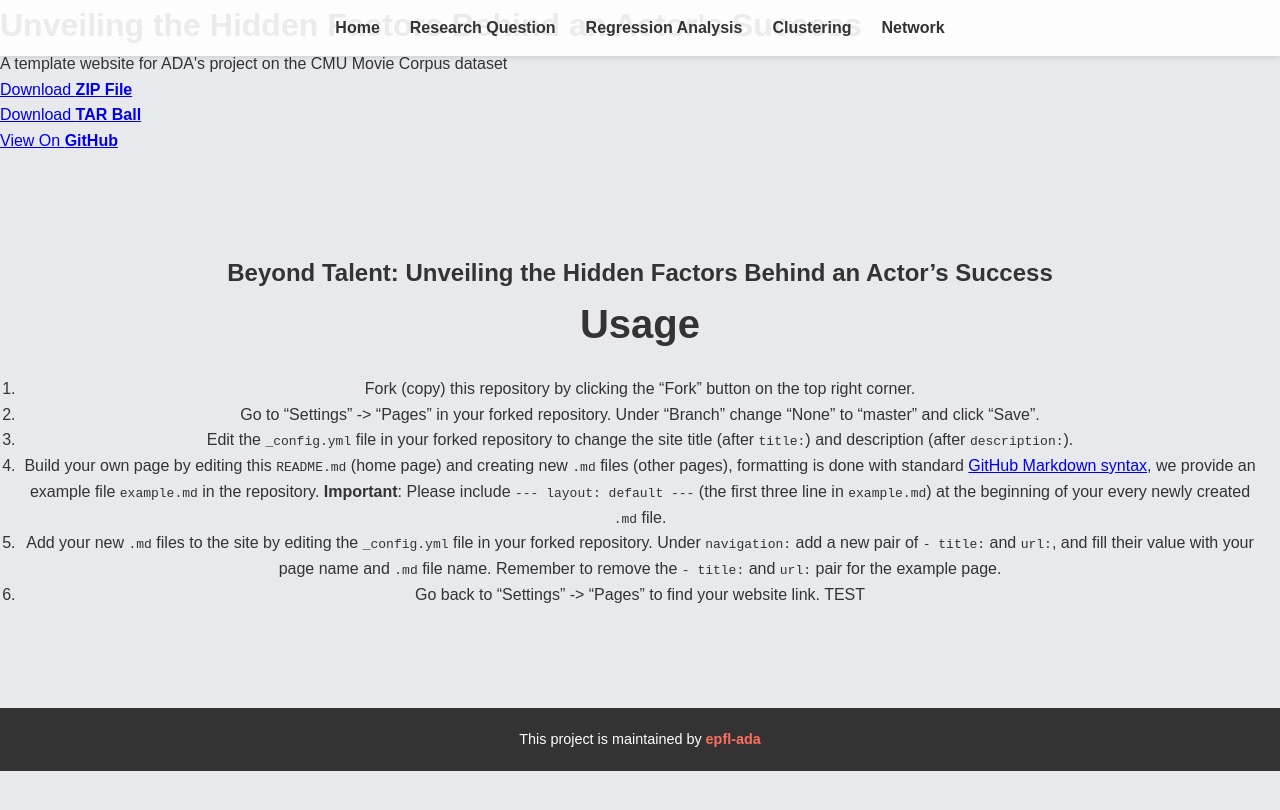
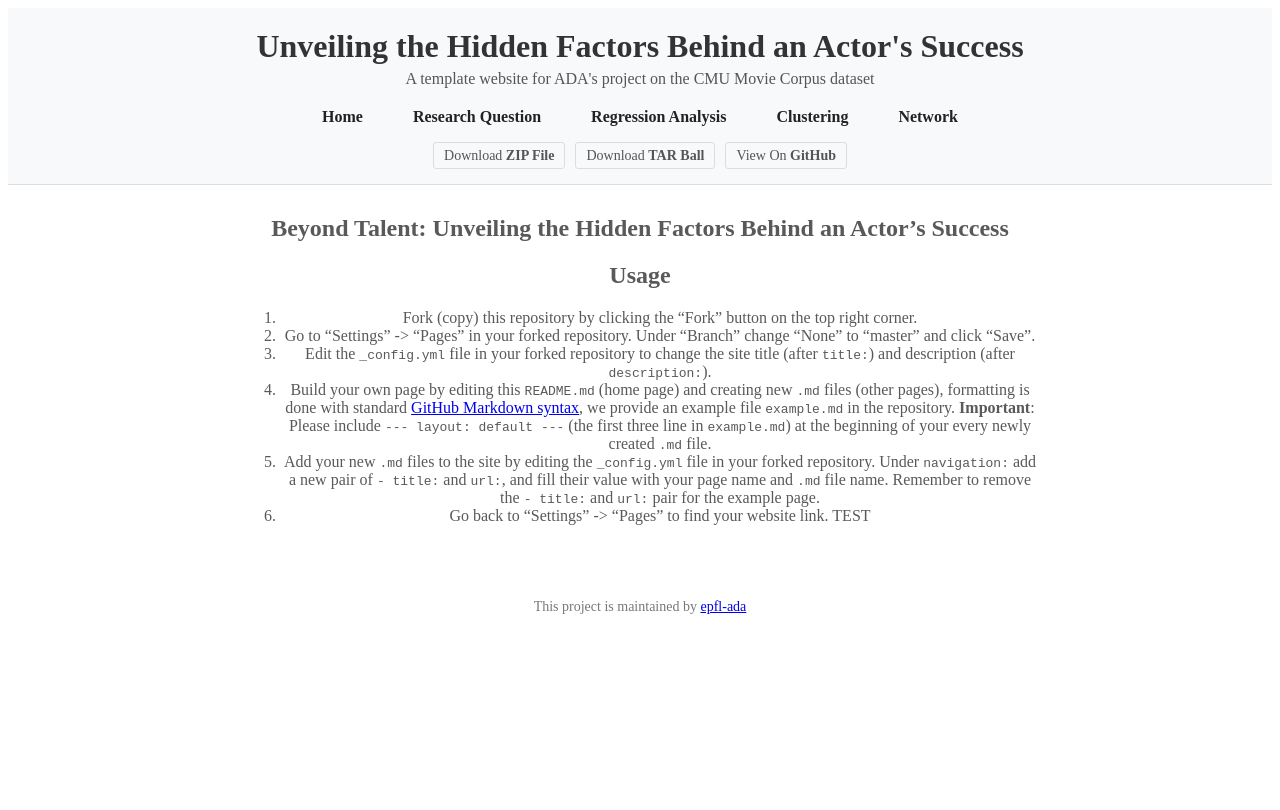
Before and after one commit to epfl-ada/ada-2024-project-arabsdatascientists2024, a Jekyll site: the page built from README.md, in a window 1280 px wide. Shown: the top 810 px of the page. Built offline with Jekyll 4.4.1, drawn with Linux system fonts in a browser that asks for light colours; our own code applies the rules of GitHub Pages for plain Markdown files.

Commit message:
Update styles.css

```diff
--- a/assets/css/styles.css
+++ b/assets/css/styles.css
@@ -1,159 +1,113 @@
-/* General Reset */
-* {
-    margin: 0;
-    padding: 0;
-    box-sizing: border-box;
+/* Header and Navigation Styles */
+header {
+  background-color: #f8f9fa; /* Original light gray background */
+  padding: 20px;
+  border-bottom: 1px solid #ddd;
+  text-align: center;
 }
 
-body {
-    font-family: 'Source Sans Pro', sans-serif;
-    line-height: 1.6;
+header h1 {
+  font-size: 32px;
+  font-weight: bold;
   color: #333;
-    background-color: #e7e9ec;
   margin: 0;
 }
 
-/* Header Section */
-header#home {
-    background: url('hero_image.jpg') no-repeat center center/cover;
-    height: 100vh;
-    color: white;
-    text-align: center;
-    display: flex;
-    flex-direction: column;
-    justify-content: center;
-    align-items: center;
-    padding: 0 20px;
-}
-
-header#home h1 {
-    font-size: 3rem;
-    margin-bottom: 20px;
-    text-shadow: 2px 2px 8px rgba(0, 0, 0, 0.7);
-}
-
-header#home p {
-    font-size: 1.5rem;
-    margin-bottom: 30px;
-    text-shadow: 1px 1px 5px rgba(0, 0, 0, 0.6);
-}
-
-header#home .button {
-    background-color: #ff6f61;
-    color: white;
-    padding: 15px 30px;
-    font-size: 1rem;
-    text-decoration: none;
-    border-radius: 5px;
-    transition: background-color 0.3s ease;
-}
-
-header#home .button:hover {
-    background-color: #ff3f3f;
-}
-
-/* Navigation */
-nav {
-    position: fixed;
-    top: 0;
-    width: 100%;
-    background: rgba(255, 255, 255, 0.9);
-    box-shadow: 0 2px 5px rgba(0, 0, 0, 0.1);
-    z-index: 1000;
+header p {
+  font-size: 16px;
+  color: #555;
+  margin: 5px 0 20px;
 }
 
 nav ul {
   list-style: none;
+  margin: 0;
+  padding: 0;
   display: flex;
   justify-content: center;
-    padding: 15px;
+  gap: 20px;
 }
 
 nav ul li {
-    margin: 0 15px;
+  display: inline;
 }
 
 nav ul li a {
   text-decoration: none;
-    color: #333;
+  font-size: 16px;
+  color: #222;
   font-weight: bold;
-    font-size: 1rem;
-    transition: color 0.3s ease;
+  padding: 10px 15px;
+  border-radius: 5px;
+  transition: background-color 0.3s ease, color 0.3s ease;
 }
 
 nav ul li a:hover {
-    color: #ff6f61;
+  background-color: #007bff;
+  color: #fff;
 }
 
-/* Section Styles */
+/* Section Content Spacing */
 section {
-    padding: 100px 20px;
-    text-align: center;
+  margin-top: 30px; /* Adds space between header and content */
+  margin-left: auto; /* Centers the section horizontally */
+  margin-right: auto; /* Centers the section horizontally */
+  max-width: 800px; /* Limits width for readability */
+  text-align: center; /* Centers the text inside the section */
+  color: #595959; /* Keeps the original text color */
 }
 
-section h2 {
-    font-size: 2.5rem;
-    margin-bottom: 20px;
-    color: #333;
+/* Downloads Section Styling */
+header ul.downloads {
+  list-style: none;
+  margin: 20px 0 0;
+  padding: 0;
+  display: flex;
+  justify-content: center; /* Centers the links */
+  gap: 10px;
 }
 
-section p {
-    font-size: 1.2rem;
-    margin-bottom: 30px;
-    color: #555;
+header ul.downloads li a {
+  font-size: 14px;
+  text-decoration: none;
+  color: #555; /* Makes the link color consistent */
+  padding: 5px 10px;
+  border: 1px solid #ddd; /* Adds a subtle border */
+  border-radius: 3px;
+  background-color: #f8f9fa; /* Matches header background */
+  transition: background-color 0.3s ease, color 0.3s ease;
 }
 
-/* Background Styles for Sections */
-#intro {
-    background: #ffefef;
-}
-
-#methodology {
-    background: #eef9ff;
-}
-
-#questions {
-    background: #eaf7ea;
-}
-
-#results {
-    background: #fff4e5;
-}
-
-/* Button Styles for Links */
-section a.button {
-    display: inline-block;
-    margin-top: 20px;
-    background-color: #ff6f61;
-    color: white;
-    padding: 10px 20px;
+header ul.downloads li a:hover {
+  background-color: #007bff; /* Blue hover effect */
+  color: #fff; /* White text on hover */
   text-decoration: none;
-    border-radius: 5px;
-    transition: background-color 0.3s ease;
-}
-
-section a.button:hover {
-    background-color: #ff3f3f;
 }
 
 /* Footer */
 footer {
-    background: #333;
-    color: white;
+  width: 100%;
   text-align: center;
-    padding: 20px 0;
+  margin-top: 50px;
+  padding: 10px 0;
+  font-size: 14px;
+  color: #777;
 }
 
-footer p {
-    font-size: 0.9rem;
+/* Responsive Navigation */
+@media print, screen and (max-width: 960px) {
+  nav ul {
+    flex-direction: column;
+    align-items: center;
+  }
 }
 
-footer a {
-    color: #ff6f61;
-    text-decoration: none;
-    font-weight: bold;
+@media print, screen and (max-width: 720px) {
+  body {
+    padding: 15px;
   }
 
-footer a:hover {
-    color: #ff3f3f;
+  header ul {
+    width: 100%;
   }
+}
```
Lines whose indentation alone changed are shown as unchanged.
